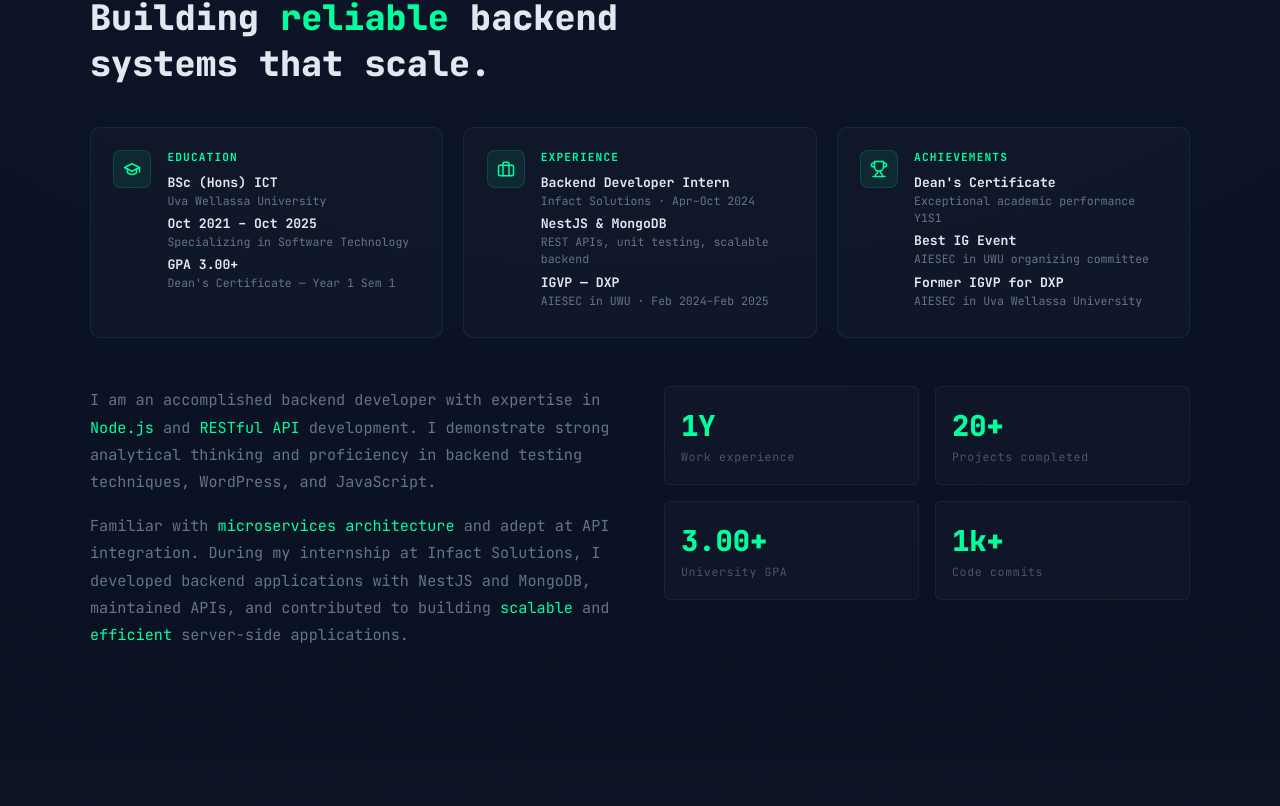
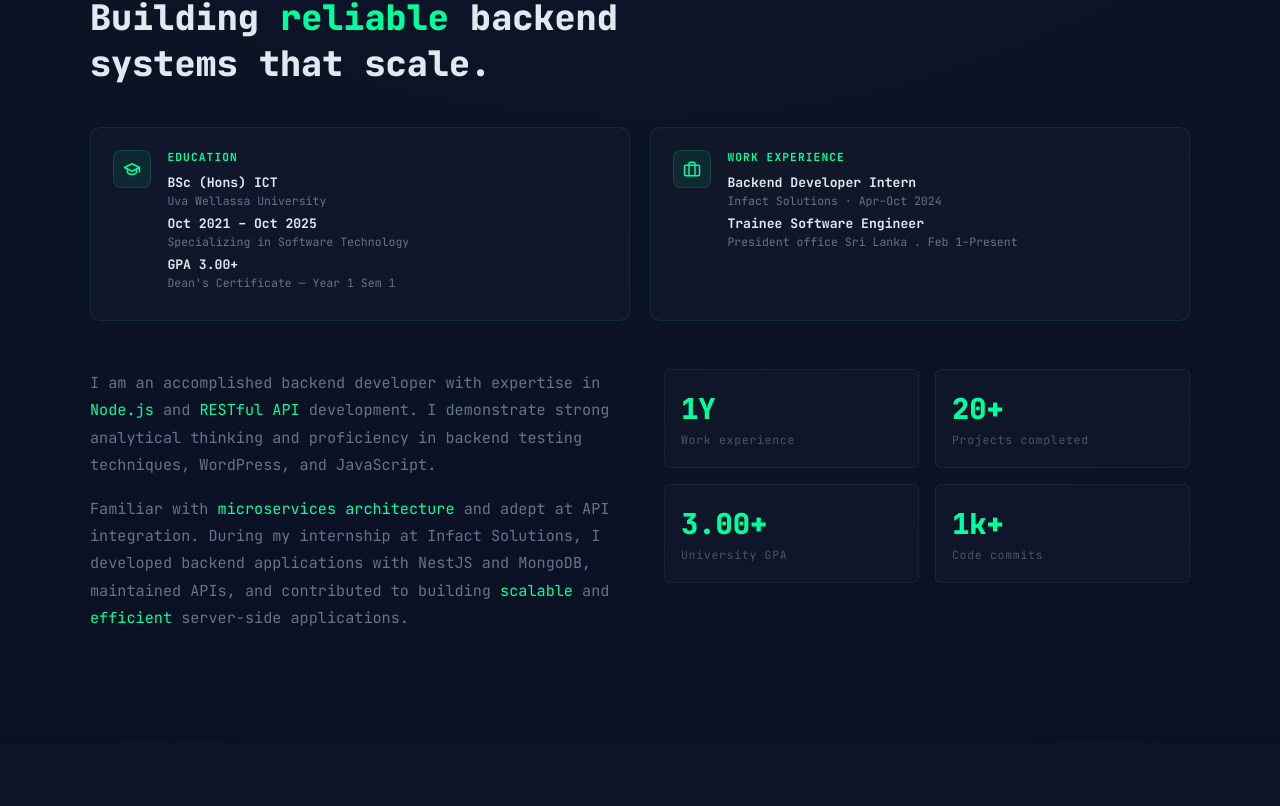
Before and after one commit to SupunSS/my-portfolio, a React (Vite) app: page / in a window 1280 px wide. Shown: the part 934-1740 px from the top of the page. Built offline with nearby package versions, Linux system fonts and the light colour scheme.

Commit message:
update About and Projects components with improved titles, updated experience details, and conditional GitHub link visibility

```diff
--- a/src/components/About.jsx
+++ b/src/components/About.jsx
@@ -68,31 +68,30 @@ const CARDS = [
   },
   {
     icon: <IconBriefcase />,
-    title: "Experience",
+    title: "Work Experience",
     items: [
       {
         main: "Backend Developer Intern",
         sub: "Infact Solutions · Apr–Oct 2024",
       },
       {
-        main: "NestJS & MongoDB",
-        sub: "REST APIs, unit testing, scalable backend",
+        main: "Trainee Software Engineer",
+        sub: "President office Sri Lanka . Feb 1–Present",
       },
-      { main: "IGVP — DXP", sub: "AIESEC in UWU · Feb 2024–Feb 2025" },
     ],
   },
-  {
-    icon: <IconTrophy />,
-    title: "Achievements",
-    items: [
-      {
-        main: "Dean's Certificate",
-        sub: "Exceptional academic performance Y1S1",
-      },
-      { main: "Best IG Event", sub: "AIESEC in UWU organizing committee" },
-      { main: "Former IGVP for DXP", sub: "AIESEC in Uva Wellassa University" },
-    ],
-  },
+  // {
+  //   icon: <IconTrophy />,
+  //   title: "Achievements",
+  //   items: [
+  //     {
+  //       main: "Dean's Certificate",
+  //       sub: "Exceptional academic performance Y1S1",
+  //     },
+  //     { main: "Best IG Event", sub: "AIESEC in UWU organizing committee" },
+  //     { main: "Former IGVP for DXP", sub: "AIESEC in Uva Wellassa University" },
+  //   ],
+  // },
 ];
 
 const BIO = {
--- a/src/components/Projects.jsx
+++ b/src/components/Projects.jsx
@@ -31,7 +31,8 @@ const ALL_PROJECTS = [
       "React Native",
       "NestJS",
     ],
-    github: "https://github.com/SupunSS",
+    github: "https://github.com/SupunSS/rice-cooker-back-end/tree/Supun",
+    showGithub: true,
   },
   {
     title: "Bus Ticket Booking App",
@@ -40,7 +41,8 @@ const ALL_PROJECTS = [
     status: "completed",
     desc: "Cross-platform mobile application for bus ticket booking with Flutter frontend and Express backend.",
     stack: ["Dart", "Flutter", "Express", "JavaScript", "HTML"],
-    github: "https://github.com/SupunSS",
+    github: "https://github.com/SupunSS/bustbooking",
+    showGithub: true,
   },
   {
     title: "Royal State",
@@ -50,6 +52,7 @@ const ALL_PROJECTS = [
     desc: "Property-selling website with modern UI and backend functionality for real estate listings.",
     stack: ["HTML", "CSS", "JavaScript", "PHP", "Spring Boot", "Java"],
     github: "https://github.com/SupunSS",
+    showGithub: false,
   },
   {
     title: "DevOps CI/CD Pipeline",
@@ -59,6 +62,7 @@ const ALL_PROJECTS = [
     desc: "Automated deployment pipeline with GitHub Actions, Docker containerization, and continuous integration workflows.",
     stack: ["Docker", "GitHub Actions", "Bash", "YAML"],
     github: "https://github.com/SupunSS",
+    showGithub: false,
   },
   {
     title: "Microservices Architecture",
@@ -68,6 +72,7 @@ const ALL_PROJECTS = [
     desc: "Scalable microservices setup with containerized services, API gateway, and service mesh implementation.",
     stack: ["Docker", "Node.js", "NestJS", "MongoDB", "Redis"],
     github: "https://github.com/SupunSS",
+    showGithub: false,
   },
   {
     title: "Augusta Primary School",
@@ -77,6 +82,7 @@ const ALL_PROJECTS = [
     desc: "Educational institution website with dynamic content management and responsive design.",
     stack: ["HTML", "CSS", "JavaScript", "PHP"],
     github: "https://github.com/SupunSS",
+    showGithub: false,
   },
   {
     title: "Nexus Coffee Shop",
@@ -86,6 +92,7 @@ const ALL_PROJECTS = [
     desc: "Modern coffee shop website frontend with elegant design and smooth user experience.",
     stack: ["HTML", "CSS"],
     github: "https://github.com/SupunSS",
+    showGithub: false,
   },
   {
     title: "Cloud Infrastructure Automation",
@@ -95,6 +102,7 @@ const ALL_PROJECTS = [
     desc: "Infrastructure as Code setup for AWS with automated provisioning, monitoring, and scaling capabilities.",
     stack: ["AWS", "Terraform", "CloudWatch", "Lambda"],
     github: "https://github.com/SupunSS",
+    showGithub: false,
   },
 ];
 
@@ -178,6 +186,7 @@ export default function Projects() {
                     </span>
                   ))}
                 </div>
+                {p.showGithub && (
                   <div style={styles.cardFooter}>
                     <a
                       href={p.github}
@@ -188,6 +197,7 @@ export default function Projects() {
                       <IconGithub /> View on GitHub
                     </a>
                   </div>
+                )}
               </div>
             );
           })}
```
Lines whose indentation alone changed are shown as unchanged.
